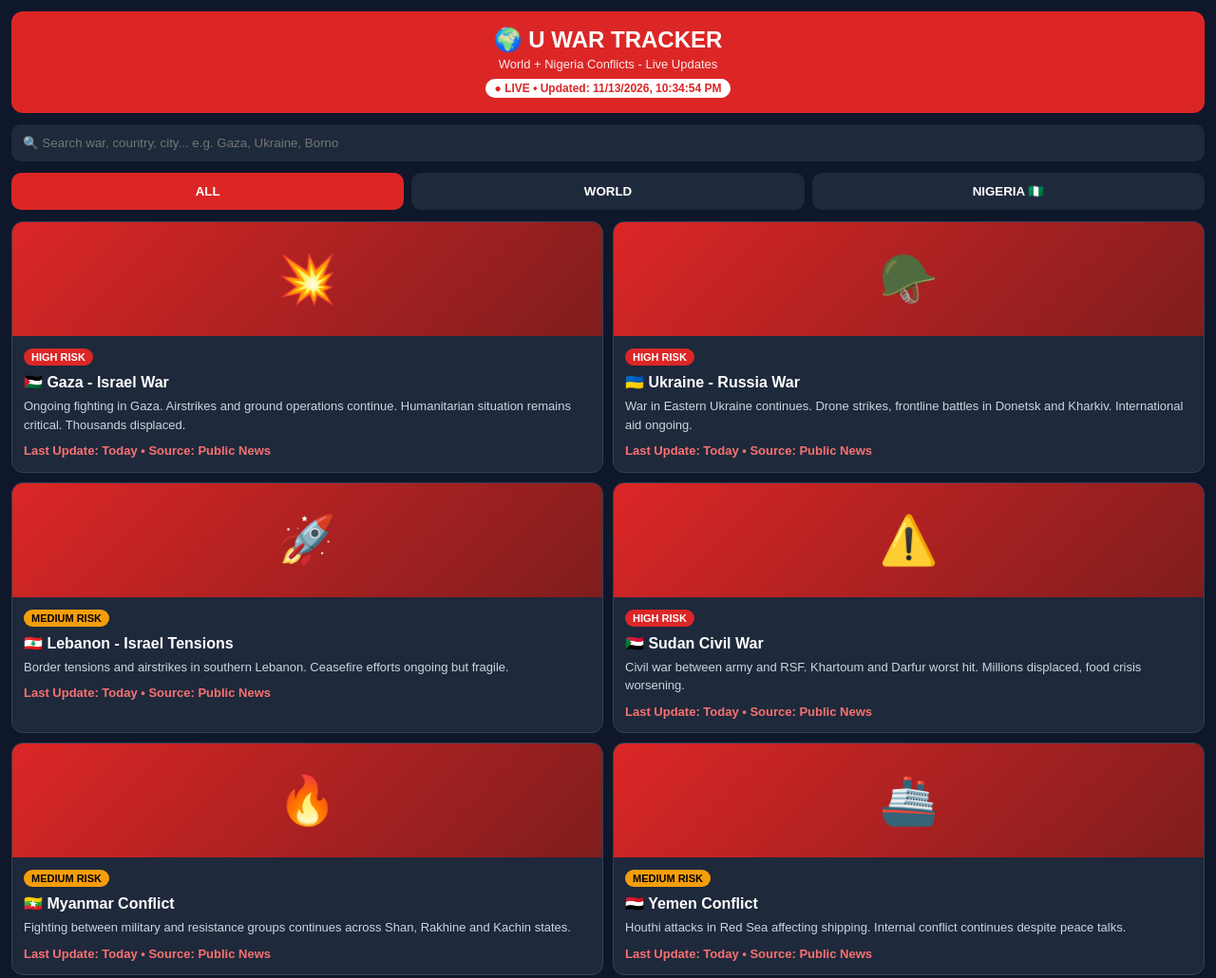
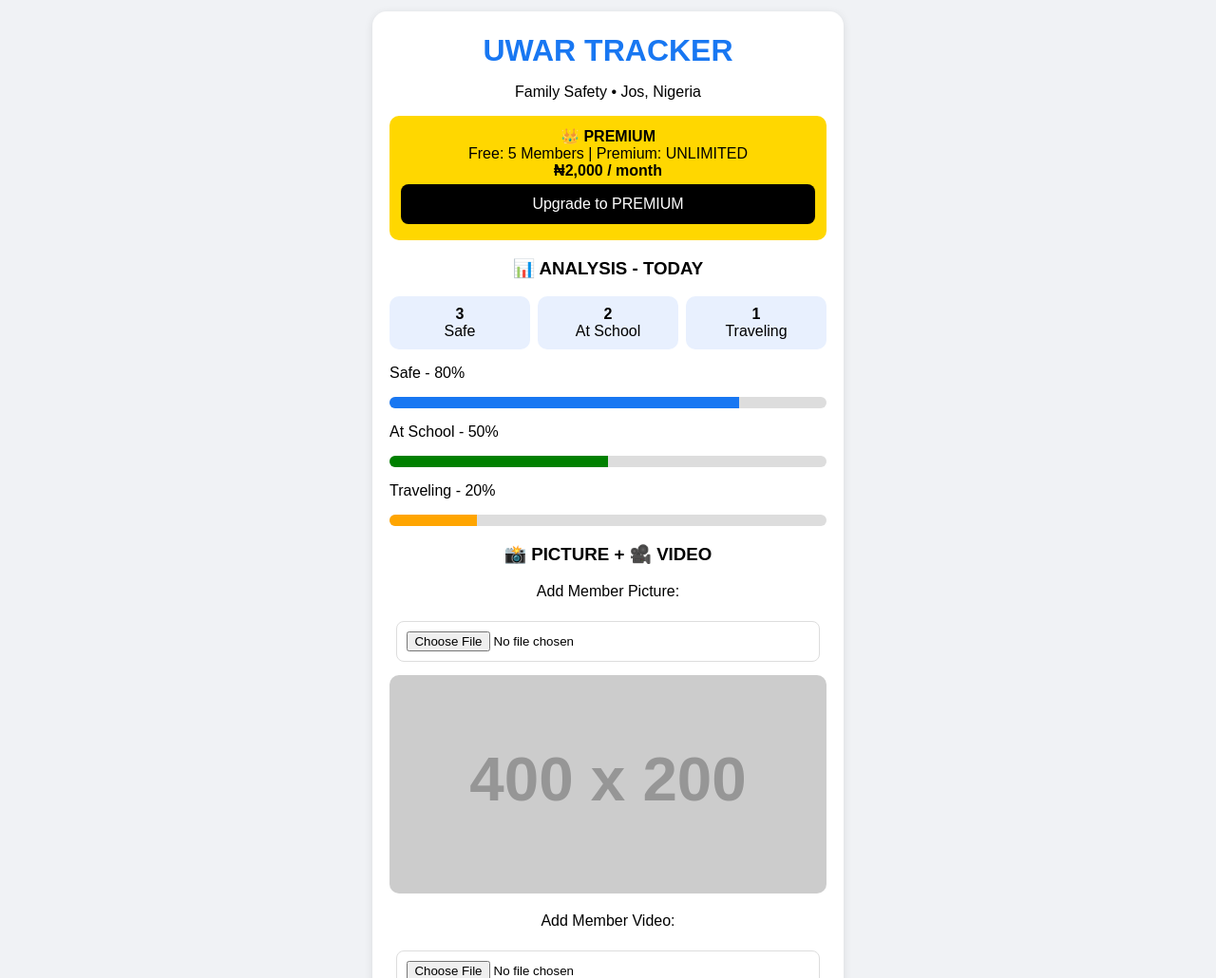
Before and after one commit to aniekefrank4-collab/Uwartracker-, a plain HTML site: page index.html in a window 1280 px wide. Shown: the top 1030 px of the page at 95% size. Drawn offline with Linux system fonts and the light colour scheme; placeholder pictures from the web are drawn by us.

Commit message:
Refactor index.html for premium features and styling
Updated title, styles, and added premium features section.

```diff
--- a/index.html
+++ b/index.html
@@ -1,74 +1,59 @@
 <!DOCTYPE html>
-<html lang="en">
+<html>
 <head>
-<meta charset="UTF-8">
-<meta name="viewport" content="width=device-width, initial-scale=1.0">
-<title>U War Tracker - World + Nigeria Live</title>
+<title>UWAR Tracker - Premium</title>
+<meta name="viewport" content="width=device-width, initial-scale=1">
 <style>
-*{margin:0;padding:0;box-sizing:border-box;font-family:Arial,sans-serif}
-body{background:#0f172a;color:#fff;padding:12px}
-header{background:#dc2626;padding:16px;border-radius:12px;text-align:center;margin-bottom:12px}
-header h1{font-size:24px}header p{opacity:.9;font-size:13px;margin-top:4px}
-.live{display:inline-block;background:#fff;color:#dc2626;padding:3px 10px;border-radius:20px;font-size:12px;font-weight:bold;margin-top:8px}
-.tabs{display:flex;gap:8px;margin-bottom:12px}
-.tabs button{flex:1;padding:12px;border:none;border-radius:10px;background:#1e293b;color:#fff;font-weight:bold;cursor:pointer}
-.tabs button.active{background:#dc2626}
-.grid{display:grid;grid-template-columns:1fr 1fr;gap:10px}
-@media(max-width:600px){.grid{grid-template-columns:1fr}}
-.card{background:#1e293b;border-radius:12px;overflow:hidden;border:1px solid #334155}
-.card-img{height:120px;display:flex;align-items:center;justify-content:center;font-size:50px;background:linear-gradient(135deg,#dc2626,#7f1d1d)}
-.card-body{padding:12px}
-.card-body h3{font-size:16px;margin-bottom:6px}
-.card-body p{font-size:13px;color:#cbd5e1;line-height:1.5}
-.badge{display:inline-block;padding:3px 8px;border-radius:20px;font-size:11px;font-weight:bold;margin-bottom:8px}
-.high{background:#dc2626}.med{background:#f59e0b;color:#000}.low{background:#22c55e;color:#000}
-footer{text-align:center;padding:16px;font-size:12px;color:#94a3b8}
-input{width:100%;padding:12px;border-radius:10px;border:none;margin-bottom:12px;background:#1e293b;color:#fff}
+body{font-family:Arial;text-align:center;padding:12px;background:#f0f2f5;margin:0}
+.box{background:white;padding:18px;border-radius:15px;max-width:460px;margin:auto;box-shadow:0 2px 10px rgba(0,0,0,0.1)}
+h1{color:#1877F2;margin:5px}
+.premium{background:gold;padding:12px;border-radius:10px;margin:10px 0}
+.analysis{display:flex;gap:8px;justify-content:center;margin:10px 0}
+.card{background:#e8f0fe;padding:10px;border-radius:10px;flex:1}
+.bar{background:#ddd;height:12px;border-radius:6px;margin:5px 0;overflow:hidden}
+.fill{height:12px;background:#1877F2}
+.member{background:#f8f9fa;padding:12px;margin:8px;border-radius:10px;text-align:left;border-left:4px solid green}
+button{background:#1877F2;color:white;border:none;padding:12px;border-radius:8px;width:100%;font-size:16px;margin:5px 0}
+input{width:92%;padding:10px;margin:6px;border:1px solid #ddd;border-radius:8px}
+img,video{width:100%;border-radius:10px;margin-top:8px}
 </style>
 </head>
 <body>
-<header>
-<h1>🌍 U WAR TRACKER</h1>
-<p>World + Nigeria Conflicts - Live Updates</p>
-<div class="live">● LIVE • Updated: <span id="time"></span></div>
-</header>
-<input id="search" placeholder="🔍 Search war, country, city... e.g. Gaza, Ukraine, Borno" oninput="filterCards()">
-<div class="tabs">
-<button class="active" onclick="showTab('all',this)">ALL</button>
-<button onclick="showTab('world',this)">WORLD</button>
-<button onclick="showTab('nigeria',this)">NIGERIA 🇳🇬</button>
+<div class="box">
+<h1>UWAR TRACKER</h1>
+<p>Family Safety • Jos, Nigeria</p>
+
+<div class="premium">
+<b>👑 PREMIUM</b><br>
+Free: 5 Members | Premium: UNLIMITED<br>
+<b>₦2,000 / month</b><br>
+<button style="background:#000">Upgrade to PREMIUM</button>
 </div>
-<div class="grid" id="grid"></div>
-<footer>U War Tracker • Data from public news sources • Refresh for latest • Built by Frank</footer>
-<script>
-const data=[
-{cat:'world',title:'🇵🇸 Gaza - Israel War',level:'HIGH',emoji:'💥',desc:'Ongoing fighting in Gaza. Airstrikes and ground operations continue. Humanitarian situation remains critical. Thousands displaced.'},
-{cat:'world',title:'🇺🇦 Ukraine - Russia War',level:'HIGH',emoji:'🪖',desc:'War in Eastern Ukraine continues. Drone strikes, frontline battles in Donetsk and Kharkiv. International aid ongoing.'},
-{cat:'world',title:'🇱🇧 Lebanon - Israel Tensions',level:'MEDIUM',emoji:'🚀',desc:'Border tensions and airstrikes in southern Lebanon. Ceasefire efforts ongoing but fragile.'},
-{cat:'world',title:'🇸🇩 Sudan Civil War',level:'HIGH',emoji:'⚠️',desc:'Civil war between army and RSF. Khartoum and Darfur worst hit. Millions displaced, food crisis worsening.'},
-{cat:'world',title:'🇲🇲 Myanmar Conflict',level:'MEDIUM',emoji:'🔥',desc:'Fighting between military and resistance groups continues across Shan, Rakhine and Kachin states.'},
-{cat:'world',title:'🇾🇪 Yemen Conflict',level:'MEDIUM',emoji:'🚢',desc:'Houthi attacks in Red Sea affecting shipping. Internal conflict continues despite peace talks.'},
-{cat:'nigeria',title:'🇳🇬 Borno - Boko Haram / ISWAP',level:'HIGH',emoji:'🎯',desc:'Insurgency in North-East. Attacks around Maiduguri, Bama, Gwoza. Military operations ongoing.'},
-{cat:'nigeria',title:'🇳🇬 Zamfara - Banditry',level:'HIGH',emoji:'🏍️',desc:'Bandit attacks, kidnappings in Zamfara, Katsina, Sokoto. Communities under pressure, security operations ongoing.'},
-{cat:'nigeria',title:'🇳🇬 Benue / Plateau - Herders Crisis',level:'MEDIUM',emoji:'🌾',desc:'Farmer-herder clashes in Middle Belt. Attacks on villages in Benue, Plateau, Nasarawa. Displacement camps growing.'},
-{cat:'nigeria',title:'🇳🇬 South-East - IPOB / Unknown Gunmen',level:'MEDIUM',emoji:'🚧',desc:'Sit-at-home, attacks on security posts in Imo, Anambra, Enugu. Security tension remains.'},
-{cat:'nigeria',title:'🇳🇬 Niger Delta - Oil / Militancy',level:'LOW',emoji:'🛢️',desc:'Oil theft and pipeline vandalism in Rivers, Delta, Bayelsa. Amnesty and surveillance ongoing.'},
-{cat:'nigeria',title:'🇳🇬 Lagos / Abuja - Security Watch',level:'LOW',emoji:'🏙️',desc:'Generally calm. Police patrols, kidnapping alerts on highways. Stay alert at night.'},
-];
-function render(list){
-document.getElementById('grid').innerHTML=list.map(d=>`
-<div class="card"><div class="card-img">${d.emoji}</div><div class="card-body"><span class="badge ${d.level==='HIGH'?'high':d.level==='MEDIUM'?'med':'low'}">${d.level} RISK</span><h3>${d.title}</h3><p>${d.desc}</p><p style="margin-top:8px;color:#f87171;font-weight:bold">Last Update: Today • Source: Public News</p></div></div>`).join('');
-}
-function showTab(cat,btn){
-document.querySelectorAll('.tabs button').forEach(b=>b.classList.remove('active'));btn.classList.add('active');
-render(cat==='all'?data:data.filter(d=>d.cat===cat));
-}
-function filterCards(){
-let q=document.getElementById('search').value.toLowerCase();
-render(data.filter(d=>(d.title+d.desc).toLowerCase().includes(q)));
-}
-document.getElementById('time').innerText=new Date().toLocaleString();
-render(data);
-</script>
+
+<h3>📊 ANALYSIS - TODAY</h3>
+<div class="analysis">
+<div class="card"><b>3</b><br>Safe</div>
+<div class="card"><b>2</b><br>At School</div>
+<div class="card"><b>1</b><br>Traveling</div>
+</div>
+<p style="text-align:left">Safe - 80%<div class="bar"><div class="fill" style="width:80%"></div></div></p>
+<p style="text-align:left">At School - 50%<div class="bar"><div class="fill" style="width:50%;background:green"></div></div></p>
+<p style="text-align:left">Traveling - 20%<div class="bar"><div class="fill" style="width:20%;background:orange"></div></div></p>
+
+<h3>📸 PICTURE + 🎥 VIDEO</h3>
+<p>Add Member Picture:</p>
+<input type="file" accept="image/*" onchange="document.getElementById('pic').src=URL.createObjectURL(this.files[0])">
+<img id="pic" src="https://via.placeholder.com/400x200?text=Member+Picture">
+<p>Add Member Video:</p>
+<input type="file" accept="video/*" onchange="document.getElementById('vid').src=URL.createObjectURL(this.files[0])">
+<video id="vid" controls src=""></video>
+
+<div class="member">🟢 <b>John</b> - At School, Jos<br><small>Premium Member • Last seen: Just now</small></div>
+<div class="member">🟢 <b>Mary</b> - At Home<br><small>Free Member • Last seen: 2 mins ago</small></div>
+
+<button>➕ Add New Member</button>
+<button style="background:#ff9800">🆘 SOS Alert</button>
+<p style="color:green">✅ UWAR Tracker - PREMIUM + VIDEO + PICTURE + ANALYSIS - Working!</p>
+</div>
 </body>
-</html>
+  </html>
```
